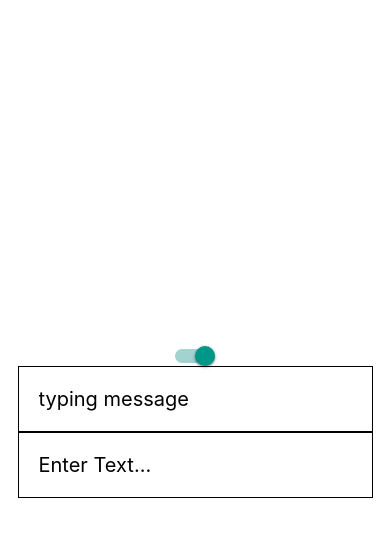
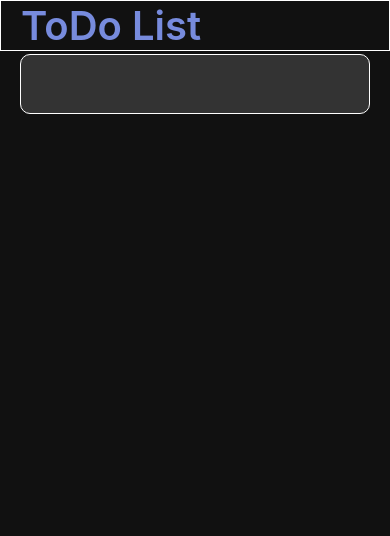
Before and after one commit to LeeSangHeon86/my-first-expo-typescript, a React Native app: screen / in a window 390 px wide. Shown: the top 536 px of the page. Built offline with nearby package versions, Linux system fonts and the light colour scheme.

Commit message:
20220608 22:20 todoapp part second commit

```diff
--- a/src/App.tsx
+++ b/src/App.tsx
@@ -1,53 +1,35 @@
-import { StatusBar } from 'expo-status-bar';
-import { StyleSheet, Text, View } from 'react-native';
-// import Box from './Box';
-// import Shadow from './Shadow';
+import { StatusBar } from 'react-native';
 import styled, { ThemeProvider } from 'styled-components/native';
-import Input from './Input';
-import { Switch } from 'react-native';
-import { useState } from 'react';
+import { theme, themeType } from './theme';
+import Input from './components/Input';
 
-const Container = styled.View`
+const Container = styled.SafeAreaView`
   flex: 1;
-  background-color: ${({ theme }: { theme: themeProps }) => theme.bgColor};
+  background-color: ${({ theme }: themeType) => theme.background};
   align-items: center;
-  justify-content: center;
+  justify-content: flex-start;
 `;
 
-const lightTheme = {
-  inputColor: 'black',
-  inputBorder: 'black',
-  bgColor: '#fff',
-};
-
-const darkTheme = {
-  inputColor: 'white',
-  inputBorder: 'white',
-  bgColor: 'black',
-};
-
-type themeProps = {
-  inputColor?: string;
-  inputBorder?: string;
-  bgColor?: string;
-};
+const Title = styled.Text`
+  font-size: 40px;
+  font-weight: 600;
+  color: ${({ theme }: themeType) => theme.main};
+  width: 100%;
+  align-items: flex-end;
+  padding: 0 20px;
+  border: 1px solid white;
+`;
 
 export default function App() {
-  const [isLight, toggleTheme] = useState(true);
   return (
-    <ThemeProvider theme={isLight ? lightTheme : darkTheme}>
+    <ThemeProvider theme={theme}>
       <Container>
-        <StatusBar style="auto" />
-        <Switch
-          value={isLight}
-          onValueChange={isLight => toggleTheme(isLight)}
+        <StatusBar
+          backgroundColor={theme.background}
+          barStyle="light-content"
         />
-        <Input placeholder="typing message" />
+        <Title>ToDo List</Title>
         <Input />
-        {/* <Shadow /> */}
-        {/* <Box style={{ backgroundColor: 'red', height: 100 }} />
-      <Box style={{ backgroundColor: 'blue', flex: 1 }} />
-      <Box style={{ backgroundColor: 'pink', height: 100 }} /> */}
       </Container>
     </ThemeProvider>
   );
--- a/src/Input.tsx
+++ /dev/null
@@ -1,26 +0,0 @@
-import React, { useState } from 'react';
-import styled from 'styled-components/native';
-
-const StyledInput = styled.TextInput.attrs(({ placeholder, theme }) => ({
-  placeholder: placeholder || 'Enter Text...',
-  placeholderTextColor: theme.inputColor,
-}))`
-  padding: 20px;
-  font-size: 20px;
-  border: 1px solid ${({ theme }) => theme.inputBorder};
-`;
-
-type propsType = {
-  placeholder?: string;
-  text?: string;
-};
-
-export default function Input({ placeholder }: propsType) {
-  const [text, setText] = useState('');
-  return (
-    <StyledInput
-      onChangeText={text => setText(text)}
-      placeholder={placeholder}
-    />
-  );
-}
--- /dev/null
+++ b/src/components/Input.tsx
@@ -0,0 +1,22 @@
+import React from 'react';
+import styled from 'styled-components/native';
+import { themeType } from '../theme';
+import { Dimensions, useWindowDimensions } from 'react-native';
+
+const StyledInput = styled.TextInput`
+  width: ${({ width }: { width: number }) => width - 40}px;
+  height: 60px;
+  margin: 3px 0;
+  padding: 15px 20px;
+  border-radius: 10px;
+  font-size: 25px;
+  background-color: ${({ theme }: themeType) => theme.itemBackground};
+  color: ${({ theme }: themeType) => theme.text};
+  border: 1px solid white;
+`;
+
+export default function Input() {
+  // const width = Dimensions.get('window').width;
+  const width = useWindowDimensions().width;
+  return <StyledInput width={width} />;
+}
--- /dev/null
+++ b/src/theme.tsx
@@ -0,0 +1,17 @@
+export const theme = {
+  background: '#111111',
+  itemBackground: '#333333',
+  main: '#778bdd',
+  text: '#eeeeee',
+  done: '#666666',
+};
+
+export type themeType = {
+  theme: {
+    background?: string;
+    itemBackground?: string;
+    main?: string;
+    text?: string;
+    done?: string;
+  };
+};
```
Also changed, not shown: src/Box.tsx (deleted, +0 -14 lines), src/MyButton.tsx (deleted, +0 -24 lines), src/Shadow.tsx (deleted, +0 -30 lines).
